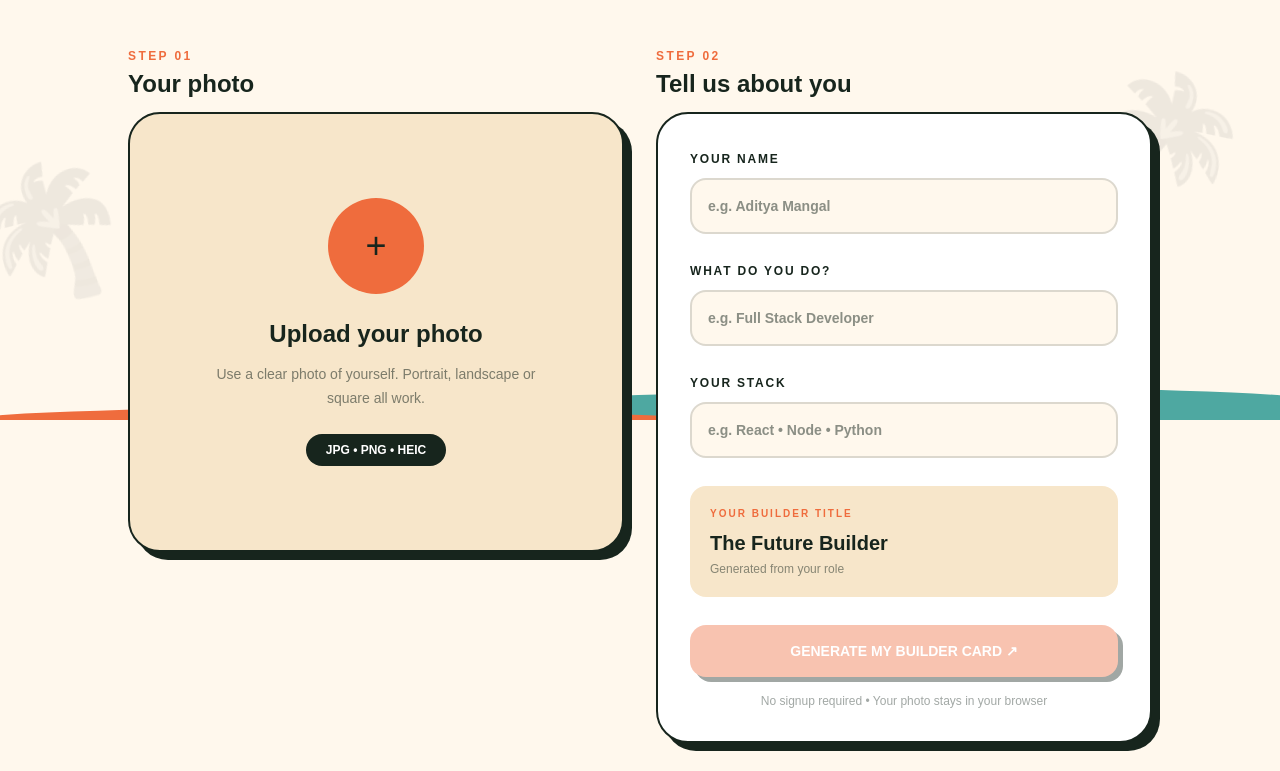
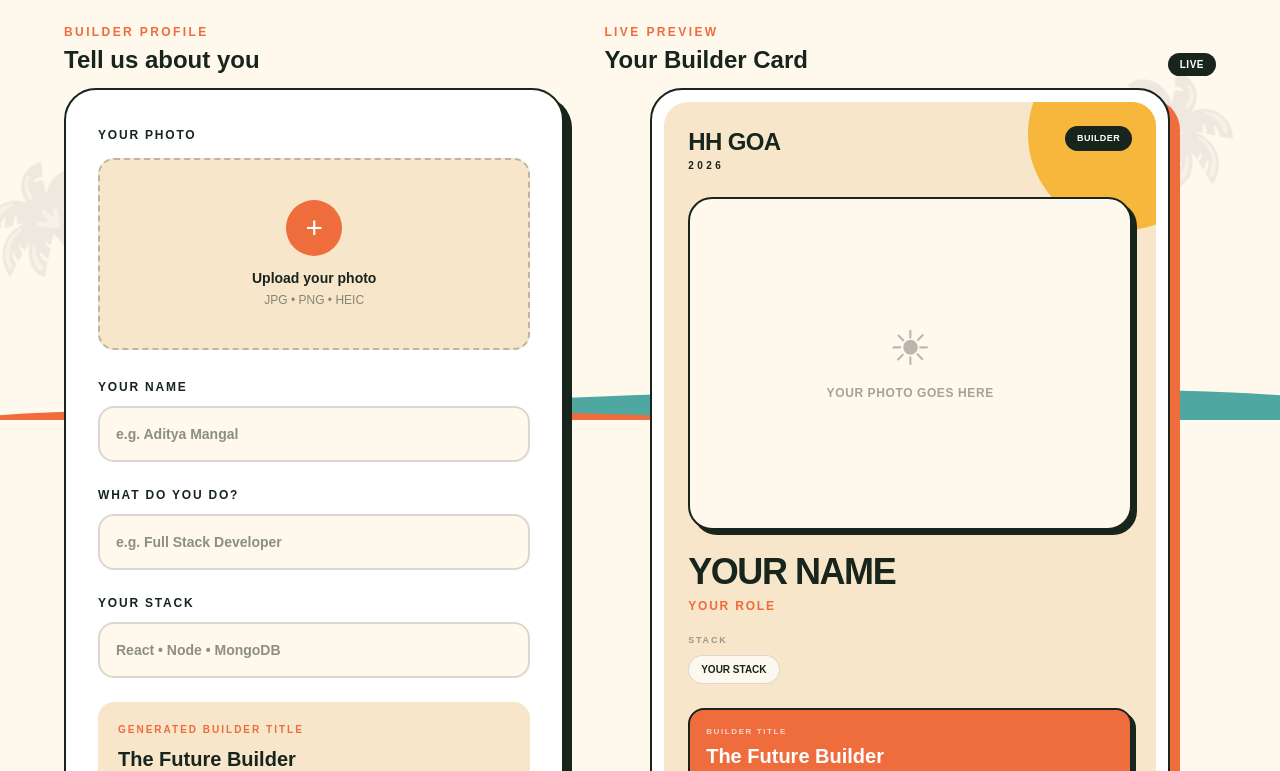
Before and after one commit to adityamangal123/hh-goa-builder, a Next.js app: page / in a window 1280 px wide. Shown: the part 380-1151 px from the top of the page. Built offline with nearby package versions, Linux system fonts and the light colour scheme.

Commit message:
Add live builder card preview

```diff
--- a/app/page.tsx
+++ b/app/page.tsx
@@ -27,10 +27,14 @@ export default function Home() {
       return;
     }
 
-    setFileName(file.name);
+    if (photo) {
+      URL.revokeObjectURL(photo);
+    }
 
     const imageUrl = URL.createObjectURL(file);
+
     setPhoto(imageUrl);
+    setFileName(file.name);
   };
 
   const handleFileChange = (
@@ -44,6 +48,10 @@ export default function Home() {
   };
 
   const removePhoto = () => {
+    if (photo) {
+      URL.revokeObjectURL(photo);
+    }
+
     setPhoto(null);
     setFileName("");
 
@@ -51,6 +59,8 @@ export default function Home() {
       fileInputRef.current.value = "";
     }
   };
+
+  const builderTitle = getBuilderTitle(role);
 
   return (
     <main className="min-h-screen overflow-hidden bg-[#fff8ed] text-[#17251d]">
@@ -80,10 +90,8 @@ export default function Home() {
         </div>
       </nav>
 
-      {/* Main */}
+      {/* Heading */}
       <section className="relative z-10 mx-auto max-w-7xl px-6 pb-24 pt-8 md:px-10">
-
-        {/* Heading */}
         <div className="mx-auto max-w-3xl text-center">
           <div className="mb-5 inline-flex items-center gap-2 rounded-full border border-[#17251d]/15 bg-white/60 px-4 py-2 text-xs font-bold backdrop-blur-md">
             <span className="h-2 w-2 rounded-full bg-[#ef6c3d]" />
@@ -100,36 +108,32 @@ export default function Home() {
 
           <p className="mx-auto mt-6 max-w-lg text-sm leading-6 text-[#17251d]/60 md:text-base">
             Add your photo and a few details.
-            We will turn them into your HH Goa 2026
-            builder identity.
+            Your builder identity updates live.
           </p>
         </div>
 
-        {/* Builder creator */}
-        <div className="mx-auto mt-12 grid max-w-5xl gap-8 lg:grid-cols-2">
+        {/* Creator */}
+        <div className="mx-auto mt-12 grid max-w-6xl gap-10 lg:grid-cols-[0.9fr_1.1fr]">
 
-          {/* LEFT — Photo */}
+          {/* LEFT SIDE */}
           <div>
-            <div className="mb-3 flex items-center justify-between">
-              <div>
+            <div className="mb-3">
               <p className="text-xs font-black tracking-[0.2em] text-[#ef6c3d]">
-                  STEP 01
+                BUILDER PROFILE
               </p>
 
               <h2 className="mt-1 text-2xl font-black">
-                  Your photo
+                Tell us about you
               </h2>
             </div>
 
-              {photo && (
-                <button
-                  onClick={removePhoto}
-                  className="text-xs font-bold text-[#17251d]/50 transition hover:text-[#ef6c3d]"
-                >
-                  Remove
-                </button>
-              )}
-            </div>
+            <div className="rounded-[2rem] border-2 border-[#17251d] bg-white p-6 shadow-[8px_8px_0px_#17251d] md:p-8">
+
+              {/* Photo */}
+              <div>
+                <label className="text-xs font-black tracking-[0.15em]">
+                  YOUR PHOTO
+                </label>
 
                 <input
                   ref={fileInputRef}
@@ -141,68 +145,49 @@ export default function Home() {
 
                 {!photo ? (
                   <button
-                onClick={() => fileInputRef.current?.click()}
-                className="group relative flex min-h-[440px] w-full flex-col items-center justify-center overflow-hidden rounded-[2rem] border-2 border-[#17251d] bg-[#f7e6ca] p-8 text-center shadow-[8px_8px_0px_#17251d] transition-all duration-200 hover:-translate-y-1 hover:shadow-[12px_12px_0px_#17251d]"
+                    onClick={() =>
+                      fileInputRef.current?.click()
+                    }
+                    className="mt-3 flex h-48 w-full flex-col items-center justify-center rounded-2xl border-2 border-dashed border-[#17251d]/25 bg-[#f7e6ca] transition hover:border-[#ef6c3d] hover:bg-[#f4dfbd]"
                   >
-                <div className="mb-6 flex h-24 w-24 items-center justify-center rounded-full bg-[#ef6c3d] text-4xl transition-transform duration-300 group-hover:rotate-12">
+                    <div className="flex h-14 w-14 items-center justify-center rounded-full bg-[#ef6c3d] text-3xl text-white">
                       +
                     </div>
 
-                <h3 className="text-2xl font-black">
+                    <p className="mt-3 text-sm font-black">
                       Upload your photo
-                </h3>
-
-                <p className="mt-3 max-w-xs text-sm leading-6 text-[#17251d]/55">
-                  Use a clear photo of yourself.
-                  Portrait, landscape or square all work.
                     </p>
 
-                <div className="mt-6 rounded-full bg-[#17251d] px-5 py-2 text-xs font-bold text-white">
+                    <p className="mt-1 text-xs text-[#17251d]/50">
                       JPG • PNG • HEIC
-                </div>
+                    </p>
                   </button>
                 ) : (
-              <div className="relative overflow-hidden rounded-[2rem] border-2 border-[#17251d] bg-[#17251d] p-2 shadow-[8px_8px_0px_#ef6c3d]">
-                <div className="relative h-[440px] overflow-hidden rounded-[1.5rem] bg-black">
+                  <div className="mt-3">
+                    <div className="relative h-48 overflow-hidden rounded-2xl bg-[#17251d]">
                       <img
                         src={photo}
                         alt="Uploaded builder"
                         className="h-full w-full object-cover"
                       />
 
-                  <div className="absolute bottom-0 left-0 right-0 bg-gradient-to-t from-black/70 to-transparent p-5 pt-20">
-                    <p className="truncate text-xs font-bold text-white/70">
+                      <button
+                        onClick={removePhoto}
+                        className="absolute right-3 top-3 rounded-full bg-white px-3 py-2 text-xs font-black shadow-lg"
+                      >
+                        Remove
+                      </button>
+                    </div>
+
+                    <p className="mt-2 truncate text-xs text-[#17251d]/50">
                       {fileName}
                     </p>
-                  </div>
-                </div>
-
-                <button
-                  onClick={() => fileInputRef.current?.click()}
-                  className="absolute right-5 top-5 rounded-full bg-white px-4 py-2 text-xs font-black shadow-lg"
-                >
-                  Change photo
-                </button>
                   </div>
                 )}
               </div>
 
-          {/* RIGHT — Form */}
-          <div>
-            <div className="mb-3">
-              <p className="text-xs font-black tracking-[0.2em] text-[#ef6c3d]">
-                STEP 02
-              </p>
-
-              <h2 className="mt-1 text-2xl font-black">
-                Tell us about you
-              </h2>
-            </div>
-
-            <div className="rounded-[2rem] border-2 border-[#17251d] bg-white p-6 shadow-[8px_8px_0px_#17251d] md:p-8">
-
               {/* Name */}
-              <div>
+              <div className="mt-6">
                 <label className="text-xs font-black tracking-[0.15em]">
                   YOUR NAME
                 </label>
@@ -218,7 +203,7 @@ export default function Home() {
               </div>
 
               {/* Role */}
-              <div className="mt-6">
+              <div className="mt-5">
                 <label className="text-xs font-black tracking-[0.15em]">
                   WHAT DO YOU DO?
                 </label>
@@ -234,7 +219,7 @@ export default function Home() {
               </div>
 
               {/* Stack */}
-              <div className="mt-6">
+              <div className="mt-5">
                 <label className="text-xs font-black tracking-[0.15em]">
                   YOUR STACK
                 </label>
@@ -243,46 +228,174 @@ export default function Home() {
                   type="text"
                   value={stack}
                   onChange={(e) => setStack(e.target.value)}
-                  placeholder="e.g. React • Node • Python"
+                  placeholder="React • Node • MongoDB"
                   maxLength={45}
                   className="mt-2 w-full rounded-2xl border-2 border-[#17251d]/15 bg-[#fff8ed] px-4 py-4 text-sm font-semibold outline-none transition focus:border-[#ef6c3d]"
                 />
               </div>
 
-              {/* Builder title preview */}
-              <div className="mt-7 rounded-2xl bg-[#f7e6ca] p-5">
+              {/* Generated title */}
+              <div className="mt-6 rounded-2xl bg-[#f7e6ca] p-5">
                 <p className="text-[10px] font-black tracking-[0.2em] text-[#ef6c3d]">
-                  YOUR BUILDER TITLE
+                  GENERATED BUILDER TITLE
                 </p>
 
                 <p className="mt-2 text-xl font-black">
-                  {role
-                    ? getBuilderTitle(role)
-                    : "The Future Builder"}
+                  {builderTitle}
                 </p>
 
                 <p className="mt-1 text-xs text-[#17251d]/50">
-                  Generated from your role
+                  Based on your role
                 </p>
+              </div>
+            </div>
+          </div>
+
+          {/* RIGHT SIDE — LIVE CARD */}
+          <div>
+            <div className="mb-3 flex items-end justify-between">
+              <div>
+                <p className="text-xs font-black tracking-[0.2em] text-[#ef6c3d]">
+                  LIVE PREVIEW
+                </p>
+
+                <h2 className="mt-1 text-2xl font-black">
+                  Your Builder Card
+                </h2>
+              </div>
+
+              <span className="rounded-full bg-[#17251d] px-3 py-1 text-[10px] font-black tracking-wider text-white">
+                LIVE
+              </span>
+            </div>
+
+            {/* CARD */}
+            <div className="mx-auto max-w-[520px] rounded-[2rem] border-2 border-[#17251d] bg-white p-3 shadow-[10px_10px_0px_#ef6c3d]">
+              <div className="relative overflow-hidden rounded-[1.5rem] bg-[#f7e6ca]">
+
+                {/* Card background decorations */}
+                <div className="absolute -right-16 -top-16 h-48 w-48 rounded-full bg-[#f6b73c]" />
+
+                <div className="absolute -bottom-20 -left-10 h-44 w-64 rounded-[50%] bg-[#4ea8a1] opacity-80" />
+
+                <div className="absolute bottom-0 right-0 text-[110px] opacity-[0.08]">
+                  🌴
+                </div>
+
+                {/* Card header */}
+                <div className="relative z-10 flex items-start justify-between p-6">
+                  <div>
+                    <div className="text-2xl font-black tracking-tight">
+                      HH GOA
+                    </div>
+
+                    <div className="text-[10px] font-black tracking-[0.35em]">
+                      2026
+                    </div>
+                  </div>
+
+                  <div className="rounded-full bg-[#17251d] px-3 py-1.5 text-[9px] font-black tracking-wider text-white">
+                    BUILDER
+                  </div>
+                </div>
+
+                {/* Photo */}
+                <div className="relative z-10 px-6">
+                  <div className="relative aspect-[4/3] overflow-hidden rounded-[1.5rem] border-2 border-[#17251d] bg-[#fff8ed] shadow-[5px_5px_0px_#17251d]">
+                    {photo ? (
+                      <img
+                        src={photo}
+                        alt="Builder preview"
+                        className="h-full w-full object-cover"
+                      />
+                    ) : (
+                      <div className="flex h-full flex-col items-center justify-center text-center">
+                        <div className="text-5xl opacity-30">
+                          ☀
+                        </div>
+
+                        <p className="mt-3 text-xs font-black uppercase tracking-wider text-[#17251d]/40">
+                          Your photo goes here
+                        </p>
+                      </div>
+                    )}
+                  </div>
+                </div>
+
+                {/* Card information */}
+                <div className="relative z-10 p-6">
+
+                  <div className="text-3xl font-black leading-none tracking-[-0.04em] md:text-4xl">
+                    {name || "YOUR NAME"}
+                  </div>
+
+                  <div className="mt-2 text-xs font-black uppercase tracking-[0.15em] text-[#ef6c3d]">
+                    {role || "YOUR ROLE"}
+                  </div>
+
+                  {/* Stack */}
+                  <div className="mt-5">
+                    <p className="text-[9px] font-black tracking-[0.2em] text-[#17251d]/40">
+                      STACK
+                    </p>
+
+                    <div className="mt-2 flex flex-wrap gap-2">
+                      {getStackItems(stack).map(
+                        (item, index) => (
+                          <span
+                            key={`${item}-${index}`}
+                            className="rounded-full border border-[#17251d]/15 bg-white/70 px-3 py-1.5 text-[10px] font-bold backdrop-blur-sm"
+                          >
+                            {item}
+                          </span>
+                        )
+                      )}
+                    </div>
+                  </div>
+
+                  {/* Builder title */}
+                  <div className="mt-6 rounded-2xl border-2 border-[#17251d] bg-[#ef6c3d] p-4 text-white shadow-[4px_4px_0px_#17251d]">
+                    <p className="text-[8px] font-black tracking-[0.2em] opacity-70">
+                      BUILDER TITLE
+                    </p>
+
+                    <p className="mt-1 text-xl font-black">
+                      {builderTitle}
+                    </p>
+                  </div>
+
+                  {/* Footer */}
+                  <div className="mt-6 flex items-end justify-between">
+                    <div>
+                      <p className="text-[9px] font-black tracking-[0.15em]">
+                        BUILD • SHIP • CONNECT
+                      </p>
+
+                      <p className="mt-1 text-[8px] text-[#17251d]/40">
+                        HH Goa 2026
+                      </p>
+                    </div>
+
+                    <div className="text-xs font-black">
+                      #FrameInGoa
+                    </div>
+                  </div>
+                </div>
+              </div>
             </div>
 
             {/* Generate button */}
             <button
               disabled={!photo || !name || !role || !stack}
-                className="mt-7 w-full rounded-2xl bg-[#ef6c3d] px-6 py-4 text-sm font-black text-white shadow-[5px_5px_0px_#17251d] transition-all hover:-translate-y-0.5 hover:shadow-[7px_7px_0px_#17251d] disabled:cursor-not-allowed disabled:opacity-40 disabled:hover:translate-y-0 disabled:hover:shadow-[5px_5px_0px_#17251d]"
+              className="mx-auto mt-8 block w-full max-w-[520px] rounded-2xl bg-[#17251d] px-6 py-4 text-sm font-black text-white shadow-[5px_5px_0px_#ef6c3d] transition-all hover:-translate-y-0.5 hover:shadow-[7px_7px_0px_#ef6c3d] disabled:cursor-not-allowed disabled:opacity-40"
             >
               GENERATE MY BUILDER CARD ↗
             </button>
-
-              <p className="mt-4 text-center text-xs text-[#17251d]/40">
-                No signup required • Your photo stays in your browser
-              </p>
-            </div>
           </div>
         </div>
       </section>
 
-      {/* Bottom waves */}
+      {/* Waves */}
       <div className="wave-decoration">
         <div />
         <div />
@@ -298,7 +411,10 @@ export default function Home() {
   );
 }
 
-/* Builder title generator */
+/* -----------------------------
+   Builder title generator
+----------------------------- */
+
 function getBuilderTitle(role: string) {
   const value = role.toLowerCase();
 
@@ -363,3 +479,19 @@ function getBuilderTitle(role: string) {
 
   return "The Future Builder";
 }
+
+/* -----------------------------
+   Stack formatting
+----------------------------- */
+
+function getStackItems(stack: string) {
+  if (!stack.trim()) {
+    return ["YOUR STACK"];
+  }
+
+  return stack
+    .split(/[•,|]/)
+    .map((item) => item.trim())
+    .filter(Boolean)
+    .slice(0, 6);
+}
```
Lines whose indentation alone changed are shown as unchanged.
